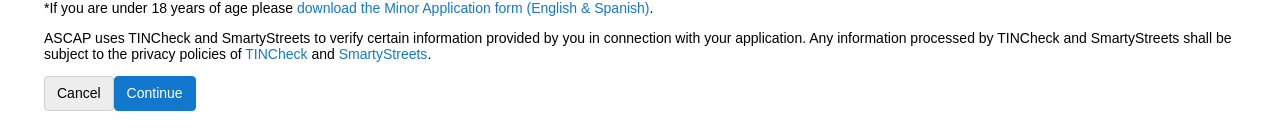
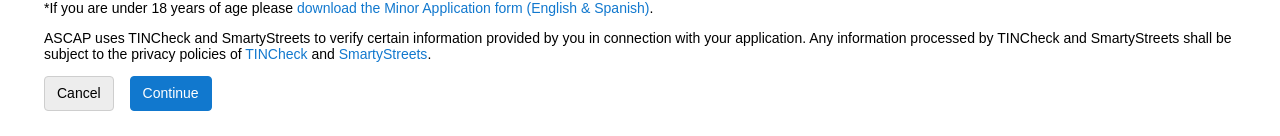
Before and after one commit to patcoston/ascap, a React (Vite) app: page / in a window 1280 px wide. Shown: the part 743-879 px from the top of the page. Built offline with nearby package versions, Linux system fonts and the light colour scheme.

Commit message:
Added spacing between Cancel and Continue buttons

```diff
--- a/src/App.jsx
+++ b/src/App.jsx
@@ -60,9 +60,13 @@ function App() {
         policies of <a href="javascript:void(0)">TINCheck</a> and{' '}
         <a href="javascript:void(0)">SmartyStreets</a>.
       </Note>
-      <div className="Buttons">
-        <Button type="cancel" labelText="Cancel" action={() => {}} />
-        <Button type="continue" labelText="Continue" action={() => {}} />
+      <div className="buttons">
+        <span className="first">
+          <Button type="cancel" labelText="Cancel" action={() => {}} />
+        </span>
+        <span className="second">
+          <Button type="continue" labelText="Continue" action={() => {}} />
+        </span>
       </div>
     </div>
   )
--- a/src/sass/Button.scss
+++ b/src/sass/Button.scss
@@ -1,5 +1,14 @@
 @import 'variables';
 @import 'mixins';
+
+.buttons {
+  .first {
+    padding-right: 8px;
+  }
+  .second {
+    padding-left: 8px;
+  }
+}
 
 .button-cancel {
   @include button(
```
